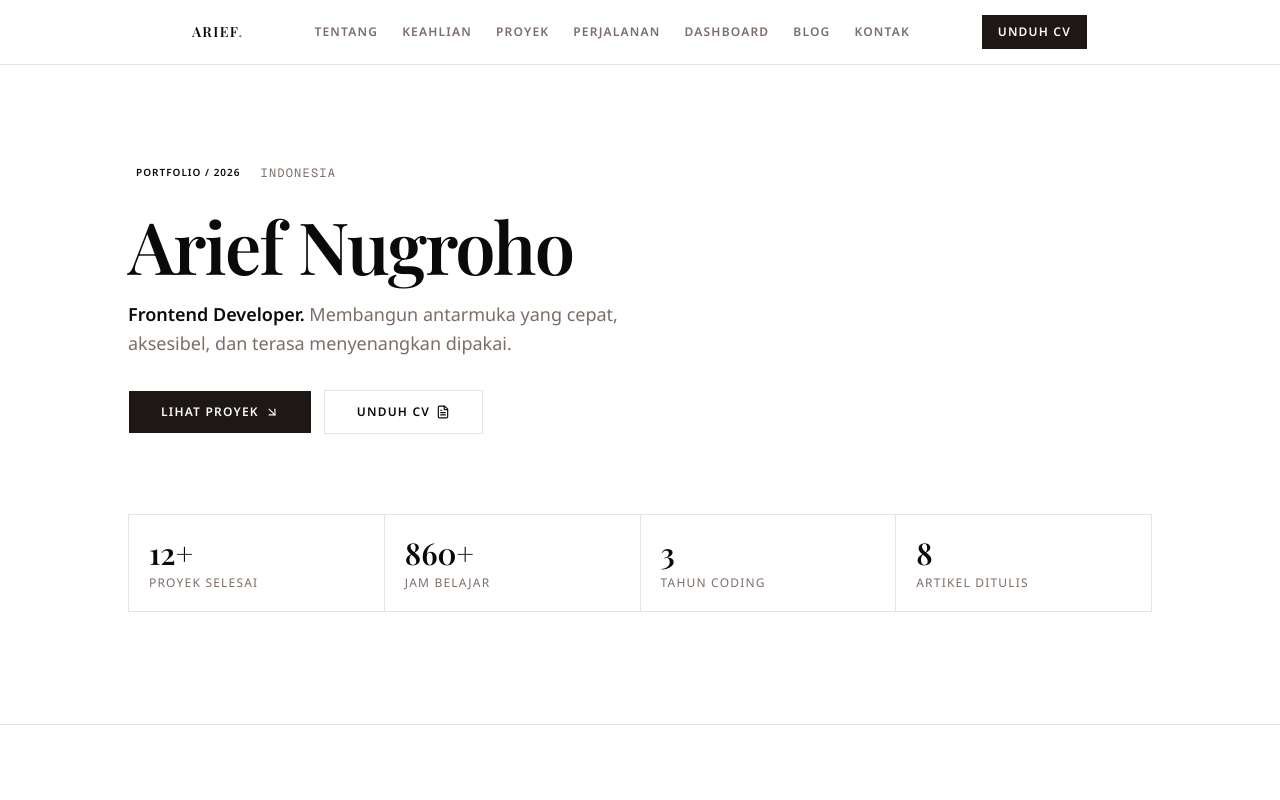
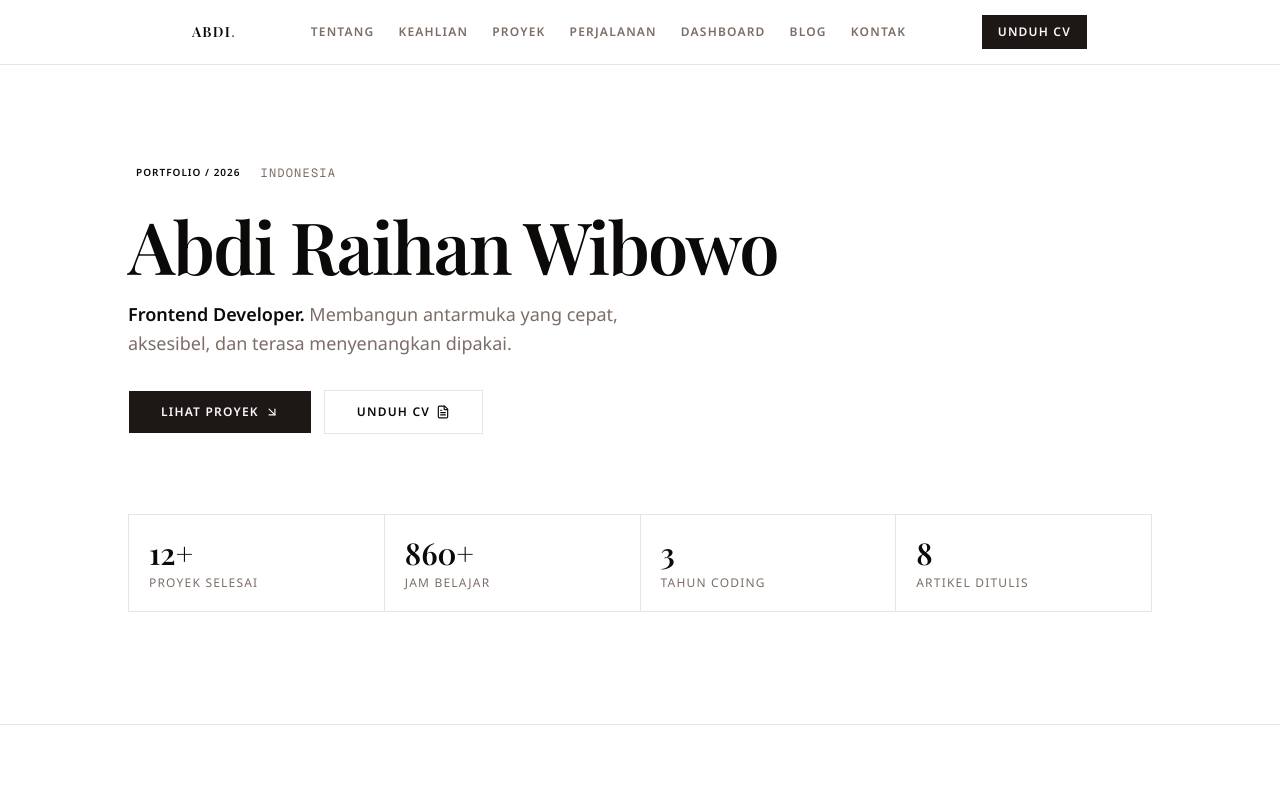
Before and after one commit to abdinobuV/my-portfolio, a Next.js app: page / in a window 1280 px wide. Shown: the top 800 px of the page. Built offline with nearby package versions, Linux system fonts and the light colour scheme; a web font is replaced by a local one.

Commit message:
chore: ganti nama menjadi Abdi Raihan Wibowo

```diff
--- a/app/layout.tsx
+++ b/app/layout.tsx
@@ -25,11 +25,11 @@ const fontMono = Geist_Mono({
 
 export const metadata: Metadata = {
   title: {
-    default: "Arief Nugroho — Frontend Developer",
-    template: "%s — Arief Nugroho",
+    default: "Abdi Raihan Wibowo — Frontend Developer",
+    template: "%s — Abdi Raihan Wibowo",
   },
   description:
-    "Portfolio dan journal belajar Arief Nugroho, frontend developer dari Indonesia. Proyek, keahlian, dan catatan pengembangan diri.",
+    "Portfolio dan journal belajar Abdi Raihan Wibowo, frontend developer dari Indonesia. Proyek, keahlian, dan catatan pengembangan diri.",
   keywords: [
     "portfolio",
     "frontend developer",
--- a/content/profile.ts
+++ b/content/profile.ts
@@ -1,11 +1,11 @@
 export const profile = {
-  name: "Arief Nugroho",
+  name: "Abdi Raihan Wibowo",
   role: "Frontend Developer",
   tagline:
     "Membangun antarmuka yang cepat, aksesibel, dan terasa menyenangkan dipakai.",
   bio: "Saya seorang pengembang web yang sedang giat belajar membangun produk digital dari nol. Fokus saya di frontend: TypeScript, React, dan detail interaksi yang membuat user nyaman. Di luar kode, saya menulis journal belajar supaya progres tidak hilang begitu saja.",
   location: "Indonesia",
-  email: "arief@example.com",
+  email: "abdi@example.com",
   stats: [
     { label: "Proyek selesai", value: 12, suffix: "+" },
     { label: "Jam belajar", value: 860, suffix: "+" },
@@ -15,7 +15,7 @@ export const profile = {
   socials: [
     { label: "GitHub", href: "https://github.com" },
     { label: "LinkedIn", href: "https://linkedin.com" },
-    { label: "Email", href: "mailto:arief@example.com" },
+    { label: "Email", href: "mailto:abdi@example.com" },
   ],
   cvUrl: "/cv.pdf",
 } as const
```
